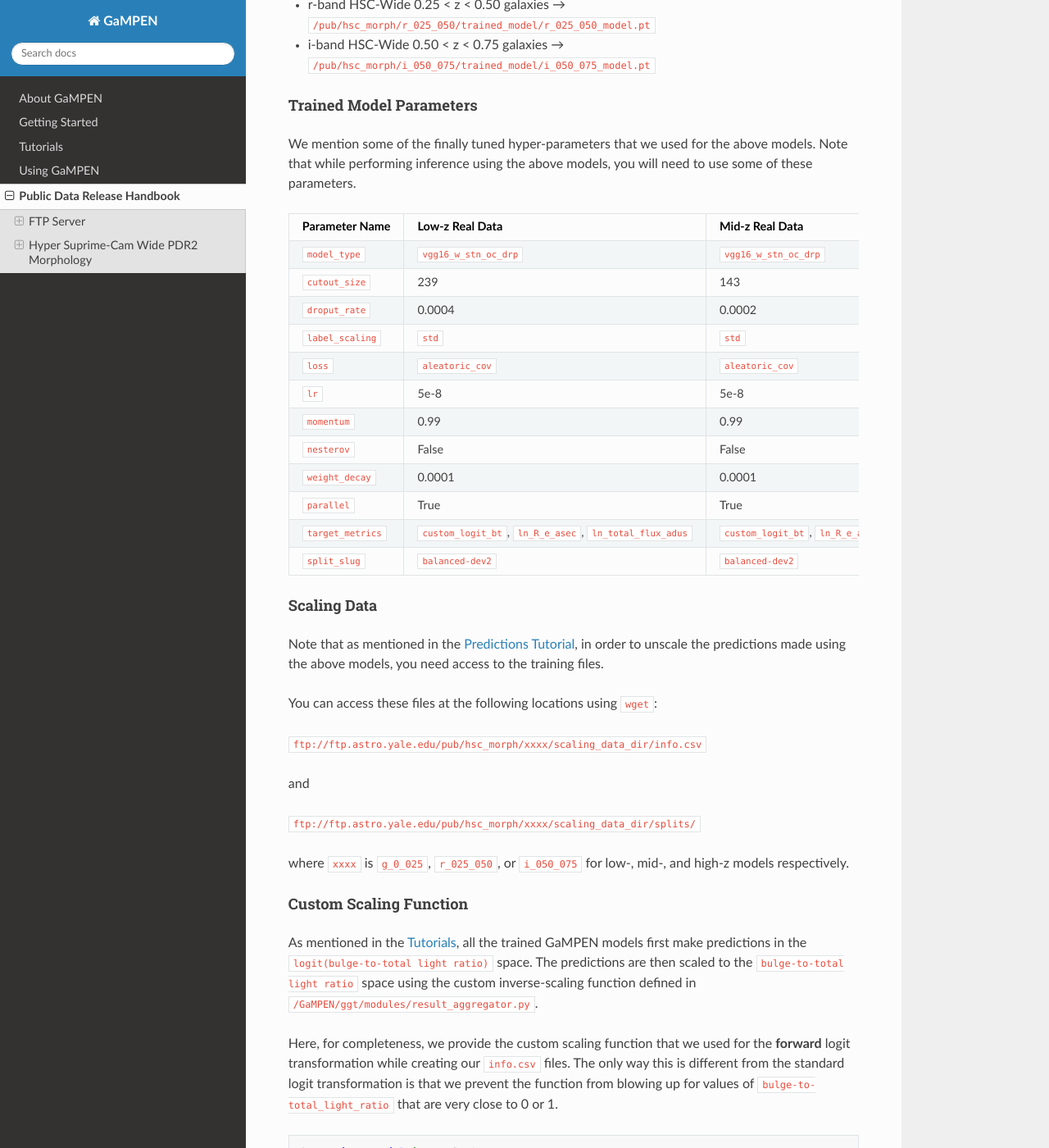
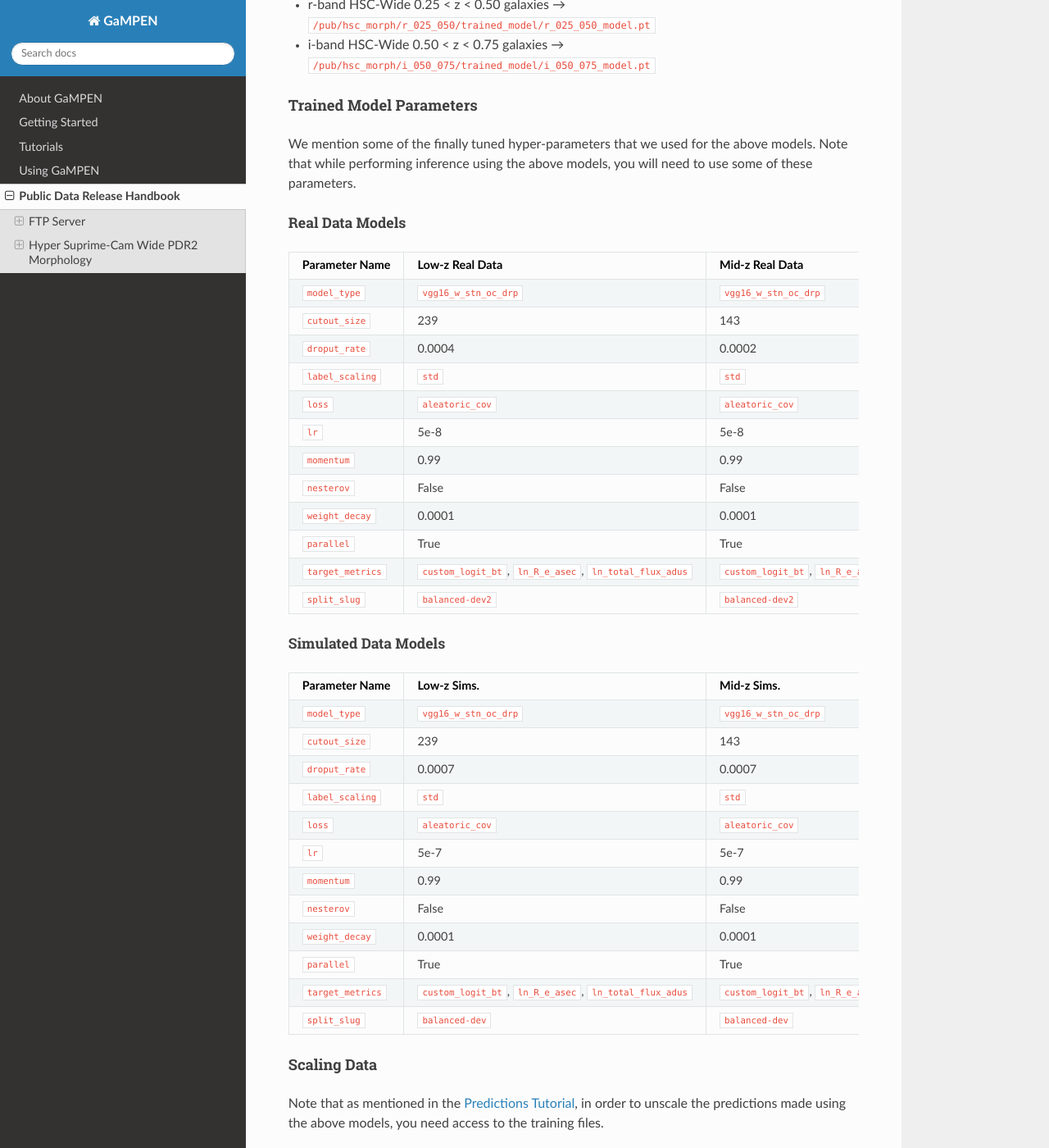
Before and after one commit to aritraghsh09/GaMPEN, a Sphinx documentation site: the page built from docs/source/Public_data.md, in a window 1280 px wide and 1400 px high, scrolled down 2643 px. Shown: the whole window at 82% size. Built offline with Sphinx 7.4.7 and the Read the Docs theme 2.0.0, drawn with Linux system fonts in a browser that asks for light colours; pages that are not in the unit, such as notebooks, are missing from menus.

Commit message:
Added Information About Hyper-Parameters for Simulated Models

```diff
--- a/docs/source/Public_data.md
+++ b/docs/source/Public_data.md
@@ -112,6 +112,8 @@ The trained GaMPEN models are available as  ``.pt`` PyTorch files. The models ar
 We mention some of the finally tuned hyper-parameters that we used for the above models. Note that while performing inference using the above models, you will need to use some of these parameters.
 
 
+##### Real Data Models
+
 | Parameter Name | Low-z Real Data | Mid-z Real Data | High-z Real Data |
 |----------------|-----------------|-----------------|------------------|
 | `model_type` | `vgg16_w_stn_oc_drp`| `vgg16_w_stn_oc_drp` | `vgg16_w_stn_oc_drp` |
@@ -119,13 +121,31 @@ We mention some of the finally tuned hyper-parameters that we used for the above
 | `droput_rate` | 0.0004 | 0.0002 | 0.0002 |
 | `label_scaling` | `std` | `std` | `std` |
 | `loss` | `aleatoric_cov` | `aleatoric_cov` | `aleatoric_cov` |
-| `lr` | 5e-8 | 5e-8 | 5e-06 |
+| `lr` | 5e-8 | 5e-8 | 5e-6 |
 | `momentum` | 0.99 | 0.99 | 0.99 |
 | `nesterov` | False | False | False |
 | `weight_decay` | 0.0001 | 0.0001 | 0.0001 |
 | `parallel` | True | True | True |
 | `target_metrics` | `custom_logit_bt`, `ln_R_e_asec`, `ln_total_flux_adus` | `custom_logit_bt`, `ln_R_e_asec`, `ln_total_flux_adus` | `custom_logit_bt`, `ln_R_e_asec`, `ln_total_flux_adus` |
 | `split_slug` | `balanced-dev2` | `balanced-dev2` | `balanced-dev2` |
+
+
+##### Simulated Data Models
+
+| Parameter Name | Low-z Sims. | Mid-z Sims. | High-z Sims. |
+|----------------|-----------------|-----------------|------------------|
+| `model_type` | `vgg16_w_stn_oc_drp`| `vgg16_w_stn_oc_drp` | `vgg16_w_stn_oc_drp` |
+| `cutout_size` | 239 | 143 | 96 |
+| `droput_rate` | 0.0007 | 0.0007 | 0.0004 |
+| `label_scaling` | `std` | `std` | `std` |
+| `loss` | `aleatoric_cov` | `aleatoric_cov` | `aleatoric_cov` |
+| `lr` | 5e-7 | 5e-7 | 5e-7 |
+| `momentum` | 0.99 | 0.99 | 0.99 |
+| `nesterov` | False | False | False |
+| `weight_decay` | 0.0001 | 0.0001 | 0.0001 |
+| `parallel` | True | True | True |
+| `target_metrics` | `custom_logit_bt`, `ln_R_e_asec`, `ln_total_flux_adus` | `custom_logit_bt`, `ln_R_e_asec`, `ln_total_flux_adus` | `custom_logit_bt`, `ln_R_e_asec`, `ln_total_flux_adus` |
+| `split_slug` | `balanced-dev` | `balanced-dev` | `balanced-dev` |
 
 
 #### Scaling Data
```
